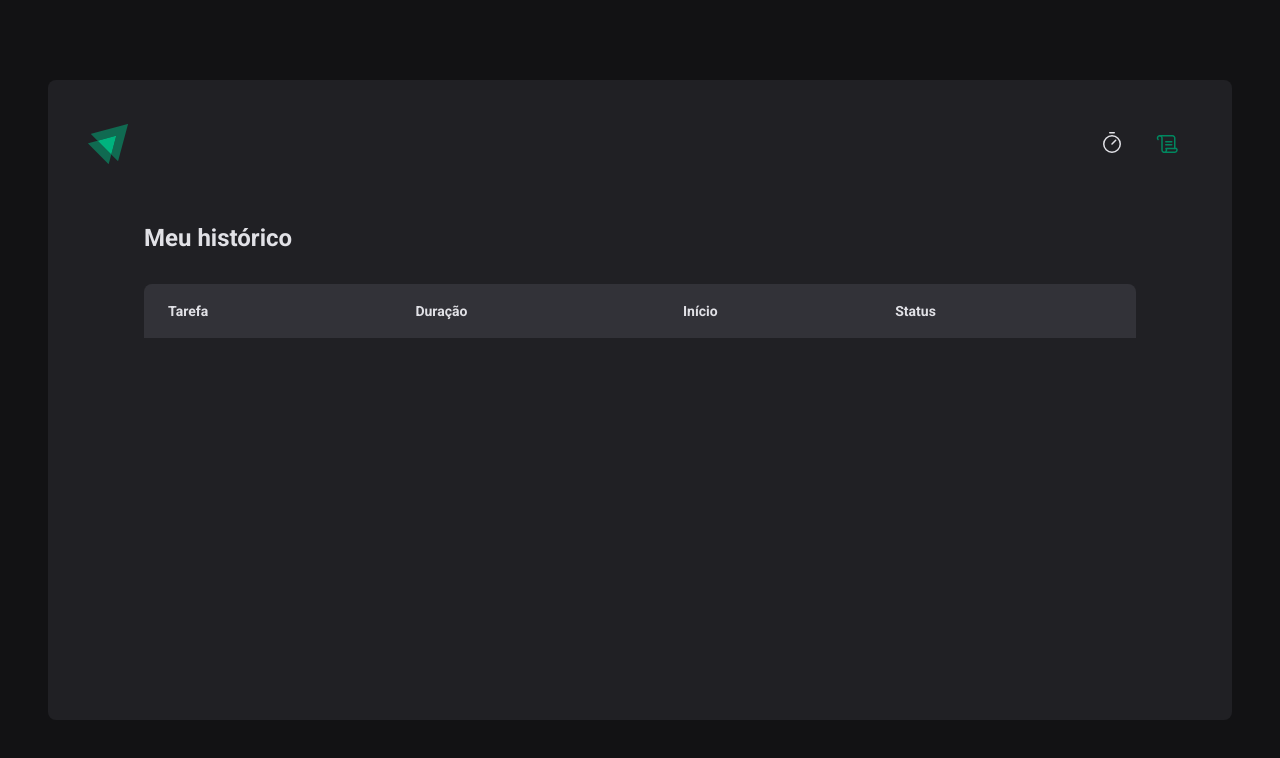
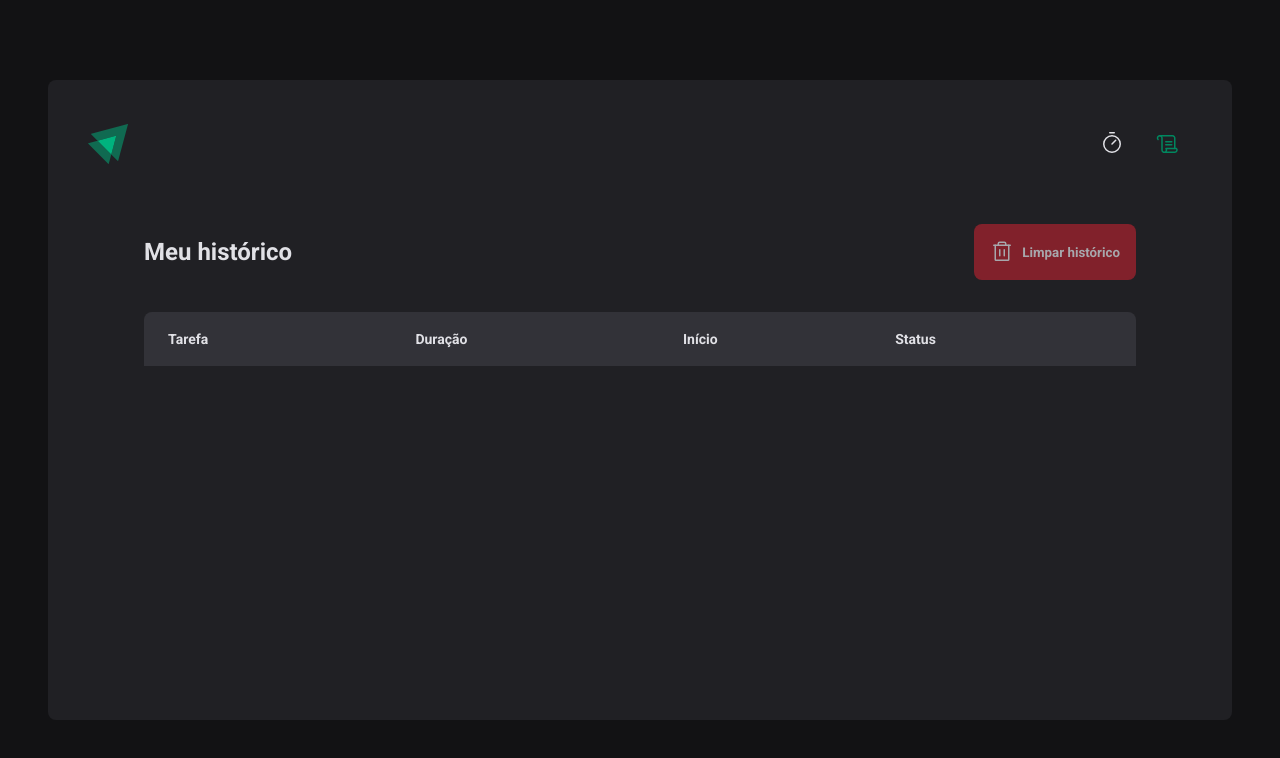
Before and after one commit to mvsmoreira/awesome-timer, a Next.js app: page /history in a window 1280 px wide. Shown: the top 758 px of the page. Built offline with nearby package versions, Linux system fonts and the light colour scheme.

Commit message:
feat: add a clear history button

```diff
--- a/src/contexts/CyclesContext.tsx
+++ b/src/contexts/CyclesContext.tsx
@@ -9,6 +9,7 @@ import {
 import {
   abortCycleAction,
   ActionTypes,
+  clearHistoryAction,
   createNewCycleAction,
   setActiveActionAsFinishedAction,
 } from '../reducers/cycles/actions'
@@ -28,6 +29,7 @@ interface CyclesContextData {
   setSecondsPassed: (seconds: number) => void
   createNewCycle: (data: CreateCycleData) => void
   abortCycle: () => void
+  clearHistory: () => void
 }
 
 interface CyclesContextProviderProps {
@@ -103,6 +105,10 @@ export const CyclesContextProvider = ({
     dispatch(abortCycleAction())
   }
 
+  const clearHistory = () => {
+    dispatch(clearHistoryAction())
+  }
+
   return (
     <CyclesContext.Provider
       value={{
@@ -114,6 +120,7 @@ export const CyclesContextProvider = ({
         setSecondsPassed,
         createNewCycle,
         abortCycle,
+        clearHistory,
       }}
     >
       {children}
--- a/src/pages/history.tsx
+++ b/src/pages/history.tsx
@@ -3,13 +3,30 @@ import { useContext } from 'react'
 import { formatDistanceToNow } from 'date-fns'
 import ptBR from 'date-fns/locale/pt-BR'
 import { CyclesContext } from '../contexts/CyclesContext'
-import { HistoryContainer, HistoryList, Status } from '../styles/History.styles'
+import {
+  HistoryContainer,
+  HistoryHeader,
+  HistoryList,
+  ResetHistoryButton,
+  Status,
+} from '../styles/History.styles'
+import { Trash } from 'phosphor-react'
 
 const History: NextPage = () => {
-  const { cycles } = useContext(CyclesContext)
+  const { cycles, clearHistory } = useContext(CyclesContext)
   return (
     <HistoryContainer>
-      <h1>Meu histórico</h1>
+      <HistoryHeader>
+        <h1>Meu histórico</h1>
+        <ResetHistoryButton
+          type="reset"
+          disabled={cycles.length === 0}
+          onClick={clearHistory}
+        >
+          <Trash size={24} />
+          Limpar histórico
+        </ResetHistoryButton>
+      </HistoryHeader>
 
       <HistoryList>
         <table>
--- a/src/reducers/cycles/actions.ts
+++ b/src/reducers/cycles/actions.ts
@@ -5,6 +5,7 @@ export enum ActionTypes {
   ABORT_CURRENT_CYCLE = 'ABORT_CURRENT_CYCLE',
   SET_ACTIVE_CYCLE_AS_FINISHED = 'SET_ACTIVE_CYCLE_AS_FINISHED',
   INIT_STORED = 'INIT_STORED',
+  CLEAR_HISTORY = 'CLEAR_HISTORY',
 }
 
 export const createNewCycleAction = (newCycle: Cycle) => {
@@ -27,3 +28,9 @@ export const abortCycleAction = () => {
     type: ActionTypes.ABORT_CURRENT_CYCLE,
   }
 }
+
+export const clearHistoryAction = () => {
+  return {
+    type: ActionTypes.CLEAR_HISTORY,
+  }
+}
--- a/src/reducers/cycles/reducer.ts
+++ b/src/reducers/cycles/reducer.ts
@@ -51,6 +51,12 @@ export const cyclesReducer = (state: CyclesState, action: any) => {
         activeCycleId: null,
       }
 
+    case ActionTypes.CLEAR_HISTORY:
+      return {
+        cycles: [],
+        activeCycleId: null,
+      }
+
     default:
       return state
   }
--- a/src/styles/History.styles.ts
+++ b/src/styles/History.styles.ts
@@ -10,6 +10,35 @@ export const HistoryContainer = styled.main`
   h1 {
     font-size: 1.5rem;
     color: ${(props) => props.theme['gray-100']};
+  }
+`
+
+export const HistoryHeader = styled.header`
+  display: flex;
+  flex-direction: row;
+  justify-content: space-between;
+  align-items: center;
+`
+
+export const ResetHistoryButton = styled.button`
+  border: 0;
+  padding: 1rem;
+  border-radius: 8px;
+  display: flex;
+  align-items: center;
+  justify-content: center;
+  gap: 0.5rem;
+  font-weight: bold;
+  background: ${(props) => props.theme['red-500']};
+  color: ${(props) => props.theme['gray-100']};
+
+  &:disabled {
+    opacity: 0.7;
+    cursor: not-allowed;
+  }
+
+  &:not(:disabled):hover {
+    background: ${(props) => props.theme['red-700']};
   }
 `
 
```
